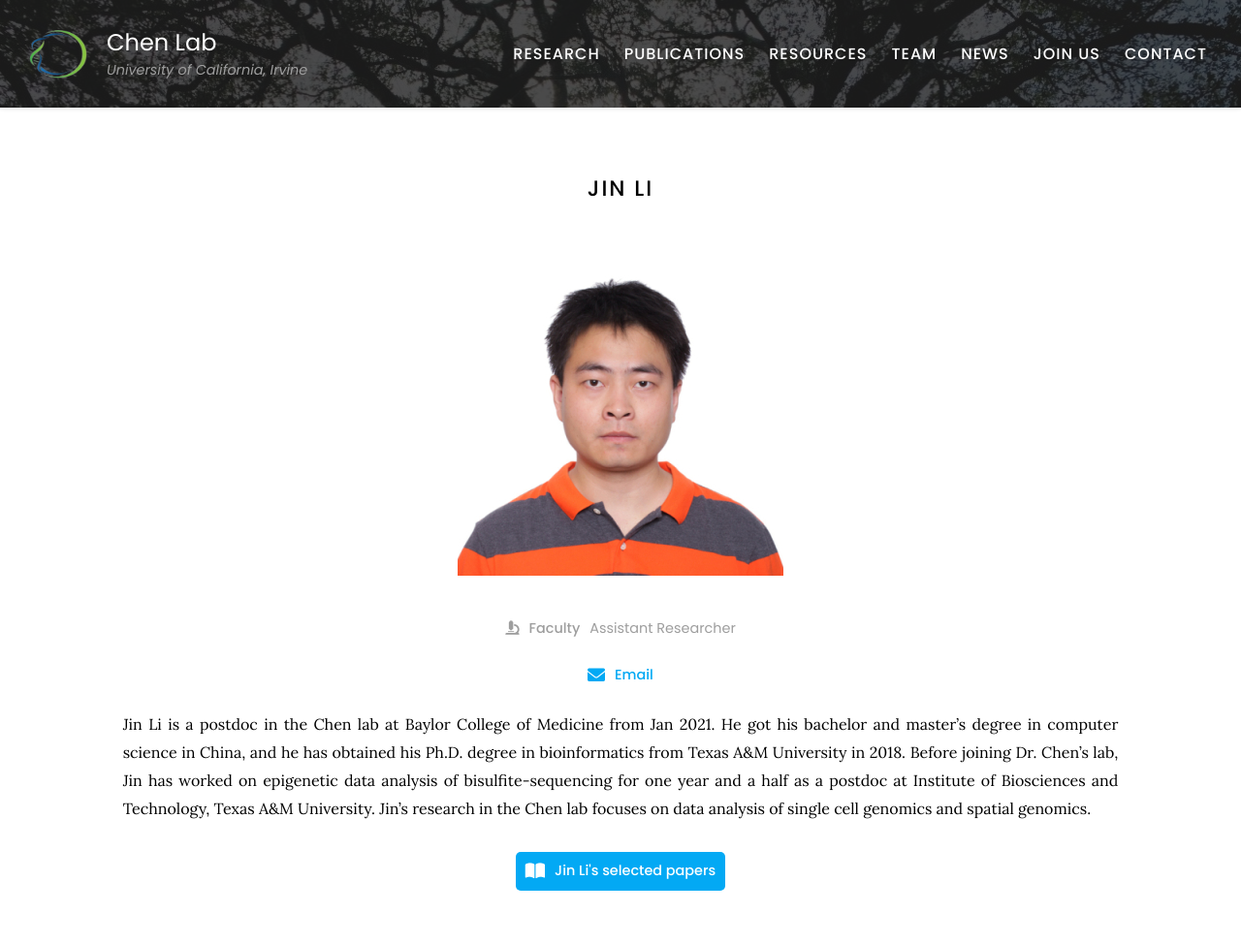
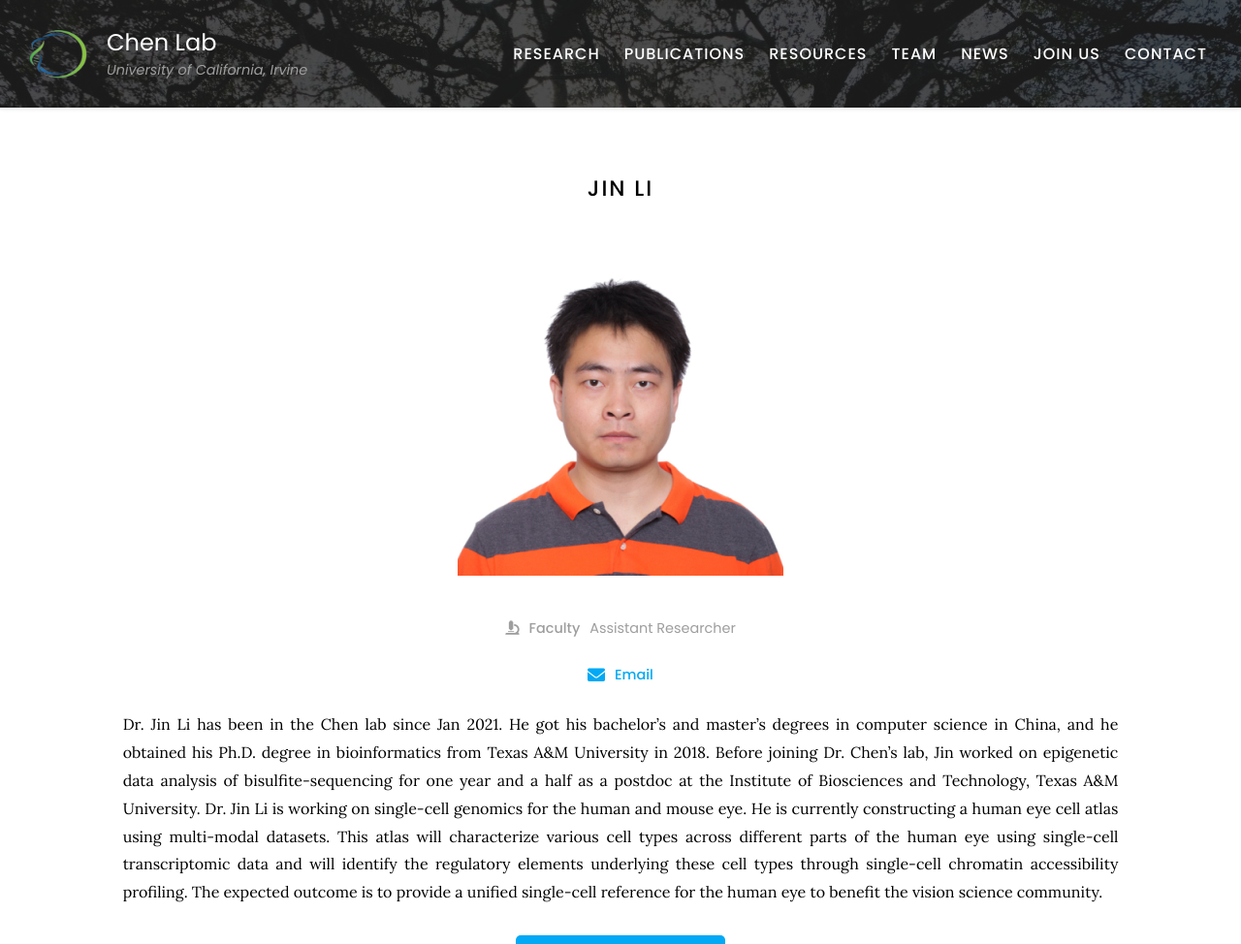
Before and after one commit to RCHENLAB/rchenlab.github.io, a Jekyll site: the page built from _members/jin-li.md, in a window 1280 px wide. Shown: the top 974 px of the page at 97% size. Built offline with Jekyll 4.4.1, drawn with Linux system fonts in a browser that asks for light colours.

Commit message:
Update jin-li.md

```diff
--- a/_members/jin-li.md
+++ b/_members/jin-li.md
@@ -12,4 +12,4 @@ links:
 ---
 
 
-Jin Li is a postdoc in the Chen lab at Baylor College of Medicine from Jan 2021. He got his bachelor and master’s degree in computer science in China, and he has obtained his Ph.D. degree in bioinformatics from Texas A&M University in 2018. Before joining Dr. Chen’s lab, Jin has worked on epigenetic data analysis of bisulfite-sequencing for one year and a half as a postdoc at Institute of Biosciences and Technology, Texas A&M University. Jin's research in the Chen lab focuses on data analysis of single cell genomics and spatial genomics.
+Dr. Jin Li has been in the Chen lab since Jan 2021. He got his bachelor's and master’s degrees in computer science in China, and he obtained his Ph.D. degree in bioinformatics from Texas A&M University in 2018. Before joining Dr. Chen’s lab, Jin worked on epigenetic data analysis of bisulfite-sequencing for one year and a half as a postdoc at the Institute of Biosciences and Technology, Texas A&M University. Dr. Jin Li is working on single-cell genomics for the human and mouse eye. He is currently constructing a human eye cell atlas using multi-modal datasets. This atlas will characterize various cell types across different parts of the human eye using single-cell transcriptomic data and will identify the regulatory elements underlying these cell types through single-cell chromatin accessibility profiling. The expected outcome is to provide a unified single-cell reference for the human eye to benefit the vision science community.
```
